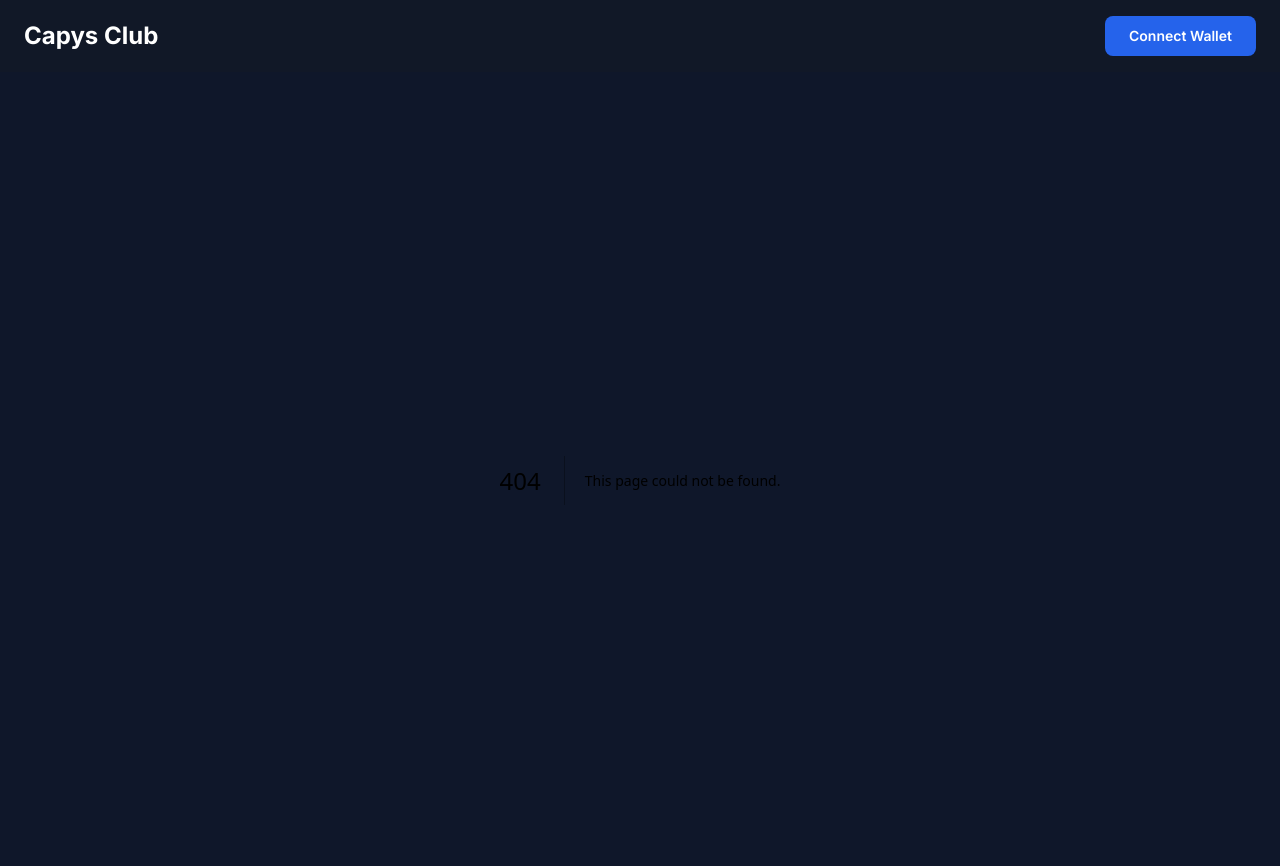
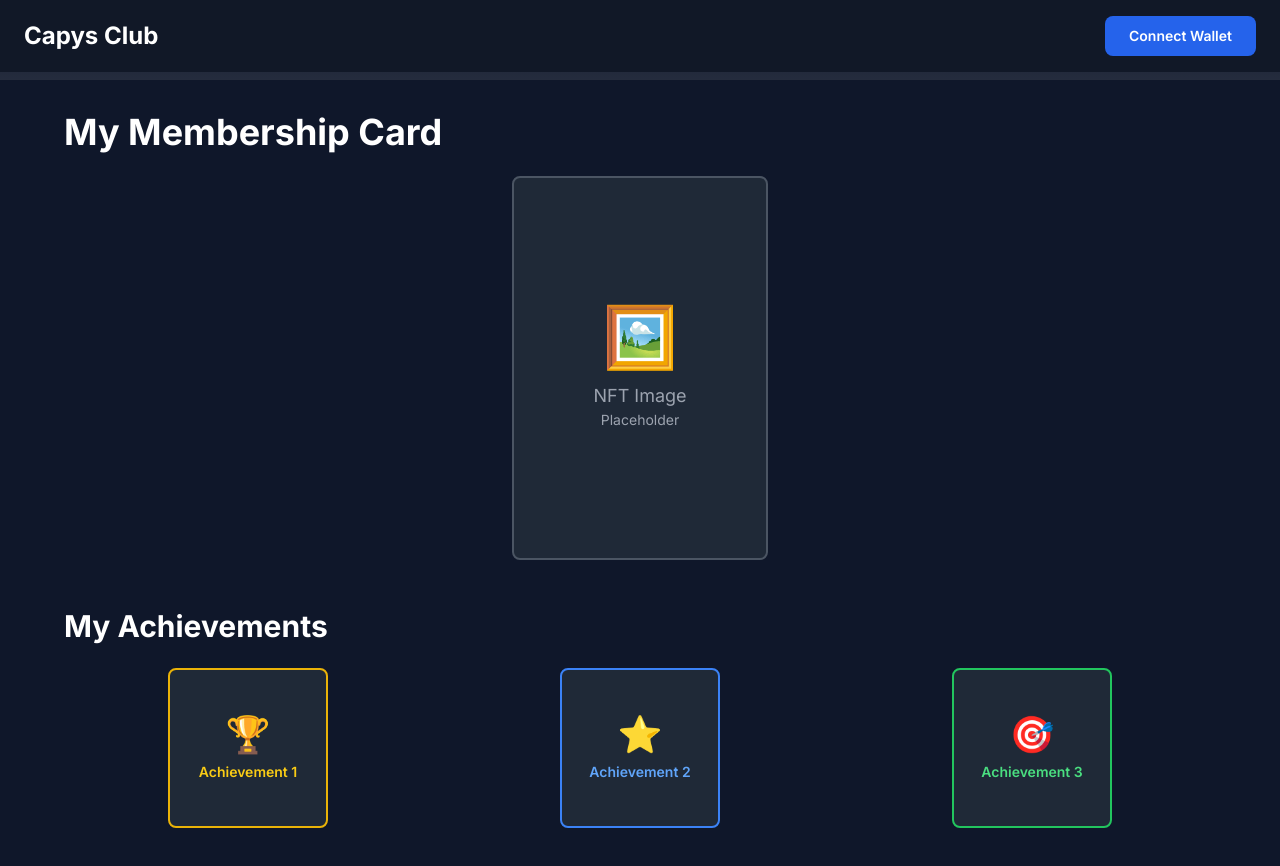
Before and after one commit to oaxiapsolrac/frontend-hackmeridian, a Next.js app: page /dashboard in a window 1280 px wide. Before the commit this address had no page. Shown: the top 866 px of the page. Built offline with nearby package versions, Linux system fonts and the light colour scheme.

Commit message:
feat:first steps: 4, dashboard

```diff
--- /dev/null
+++ b/src/app/dashboard/page.tsx
@@ -0,0 +1,61 @@
+export default function Dashboard() {
+  return (
+    <div className="min-h-screen bg-slate-900 text-white p-8">
+      <div className="max-w-6xl mx-auto space-y-12">
+
+        {/* My Membership Card Section */}
+        <section className="space-y-6">
+          <h1 className="text-4xl font-bold text-white">
+            My Membership Card
+          </h1>
+
+          {/* NFT Placeholder */}
+          <div className="flex justify-center">
+            <div className="w-64 h-96 border-2 border-gray-600 rounded-lg bg-gray-800 flex items-center justify-center">
+              <div className="text-center text-gray-400">
+                <div className="text-6xl mb-4">🖼️</div>
+                <p className="text-lg">NFT Image</p>
+                <p className="text-sm">Placeholder</p>
+              </div>
+            </div>
+          </div>
+        </section>
+
+        {/* My Achievements Section */}
+        <section className="space-y-6">
+          <h2 className="text-3xl font-bold text-white">
+            My Achievements
+          </h2>
+
+          {/* Achievements Grid */}
+          <div className="grid grid-cols-1 md:grid-cols-2 lg:grid-cols-3 gap-6">
+            {/* Badge 1 */}
+            <div className="w-40 h-40 border-2 border-yellow-500 rounded-lg bg-gray-800 flex items-center justify-center mx-auto">
+              <div className="text-center text-yellow-400">
+                <div className="text-4xl mb-2">🏆</div>
+                <p className="text-sm font-semibold">Achievement 1</p>
+              </div>
+            </div>
+
+            {/* Badge 2 */}
+            <div className="w-40 h-40 border-2 border-blue-500 rounded-lg bg-gray-800 flex items-center justify-center mx-auto">
+              <div className="text-center text-blue-400">
+                <div className="text-4xl mb-2">⭐</div>
+                <p className="text-sm font-semibold">Achievement 2</p>
+              </div>
+            </div>
+
+            {/* Badge 3 */}
+            <div className="w-40 h-40 border-2 border-green-500 rounded-lg bg-gray-800 flex items-center justify-center mx-auto">
+              <div className="text-center text-green-400">
+                <div className="text-4xl mb-2">🎯</div>
+                <p className="text-sm font-semibold">Achievement 3</p>
+              </div>
+            </div>
+          </div>
+        </section>
+
+      </div>
+    </div>
+  )
+}
```
